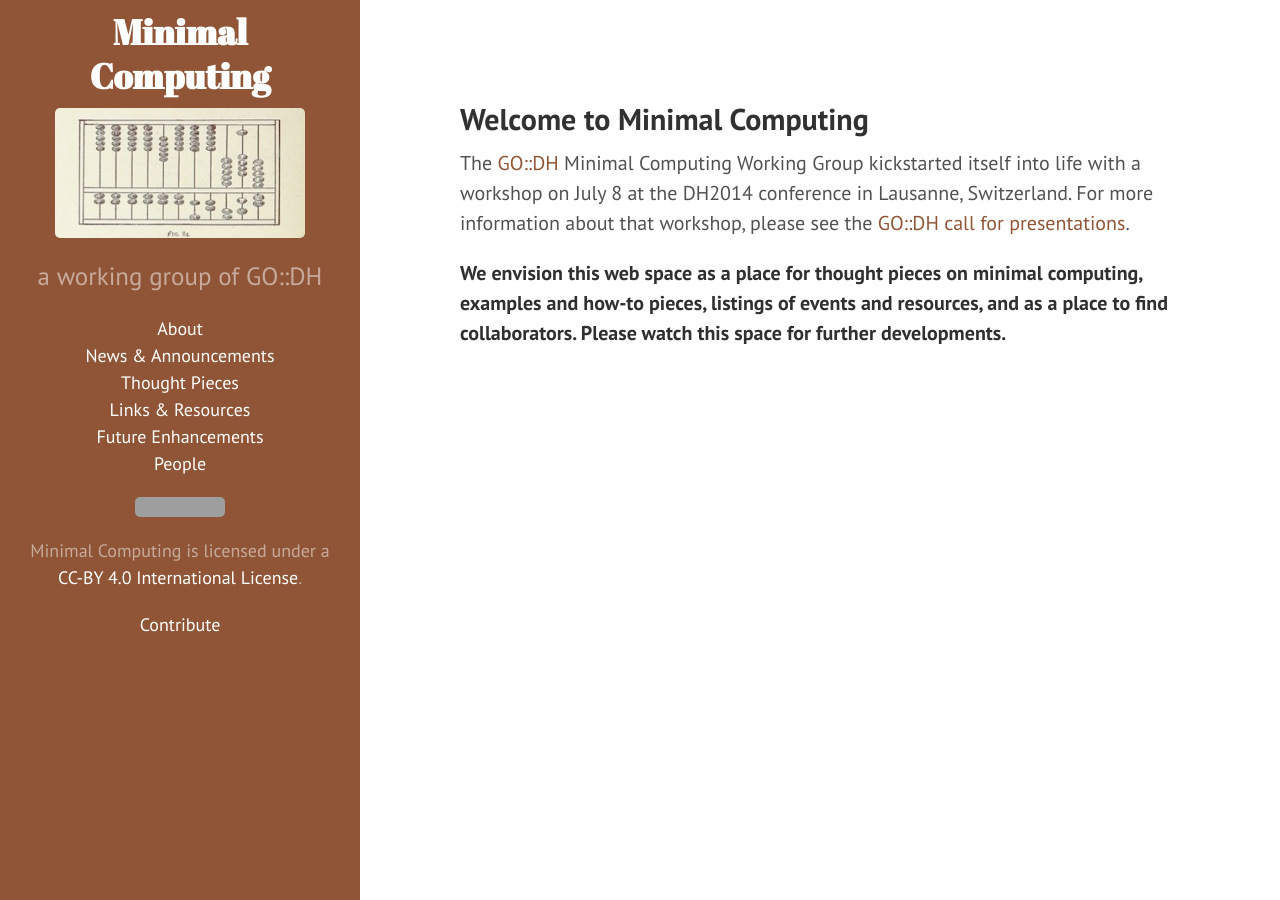
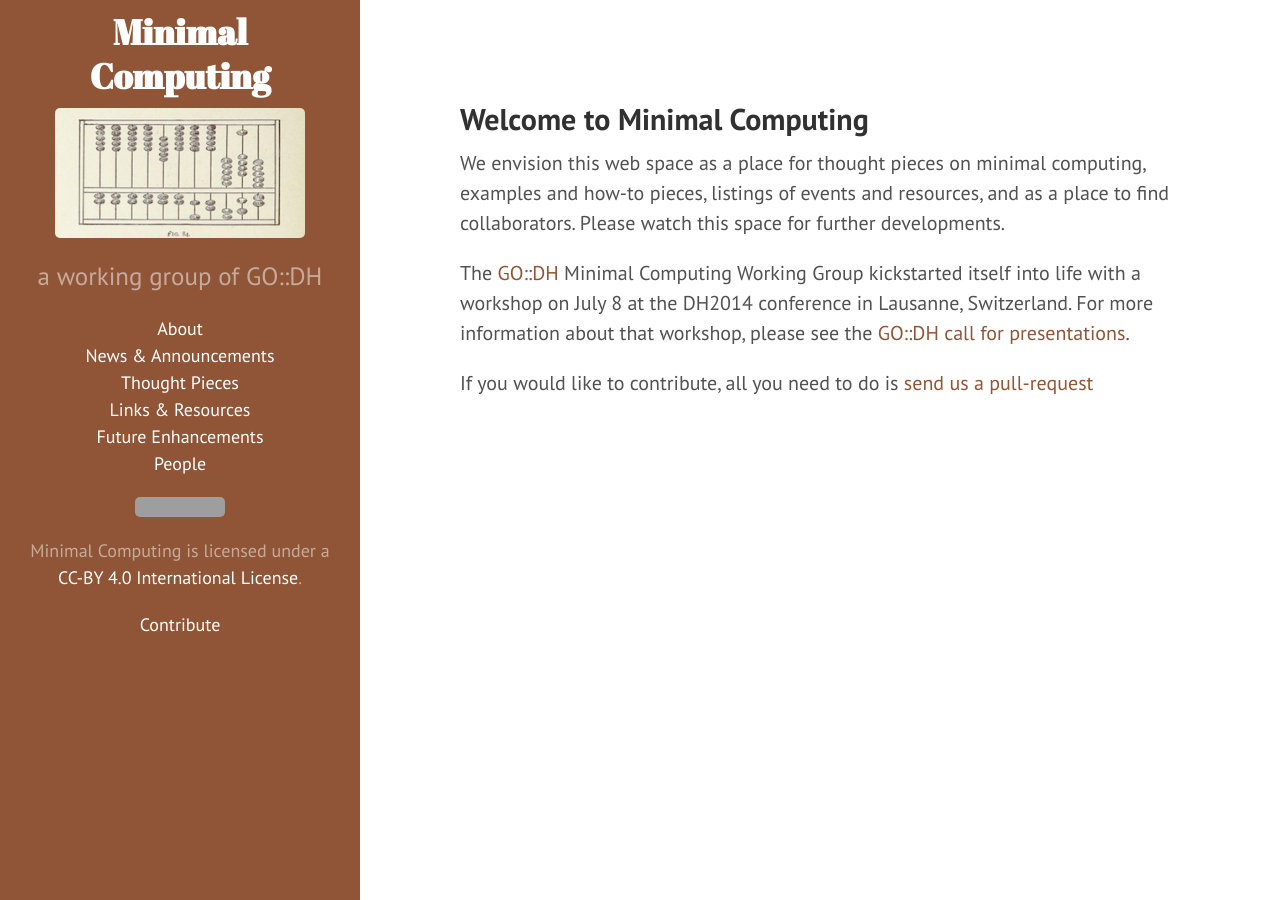
Before and after one commit to go-dh/mincomp, a Jekyll site: the page built from index.html, in a window 1280 px wide. Built offline with Jekyll 4.4.1, drawn with Linux system fonts in a browser that asks for light colours; the list of posts is cut into pages by our own code; grey boxes are pictures that could not be loaded.

Commit message:
tweaked the home page to add a contribute section

```diff
--- a/index.html
+++ b/index.html
@@ -6,9 +6,13 @@
     <div>
       <h2>Welcome to Minimal Computing</h2>
 
+<p>We envision this web space as a place for thought pieces on minimal computing, examples and how-to pieces, listings of events and resources, and as a place to find collaborators. Please watch this space for further developments.</p>
+
 <p>The <a href="http://www.globaloutlookdh.org">GO::DH</a> Minimal Computing Working Group kickstarted itself into life with a workshop on July 8 at the DH2014 conference in Lausanne, Switzerland. For more information about that workshop, please see the <a href="http://www.globaloutlookdh.org/minimal-computing/kickstart-workshop/">GO::DH call for presentations</a>.</p>
 
-<p><strong>We envision this web space as a place for thought pieces on minimal computing, examples and how-to pieces, listings of events and resources, and as a place to find collaborators. Please watch this space for further developments.</strong></p>
+<p>If you would like to contribute, all you need to do is <a href="https://github.com/go-dh/mincomp/tree/gh-pages" target="_blank">send us a pull-request</a></p>
+
+
 
 
     </div>
```
